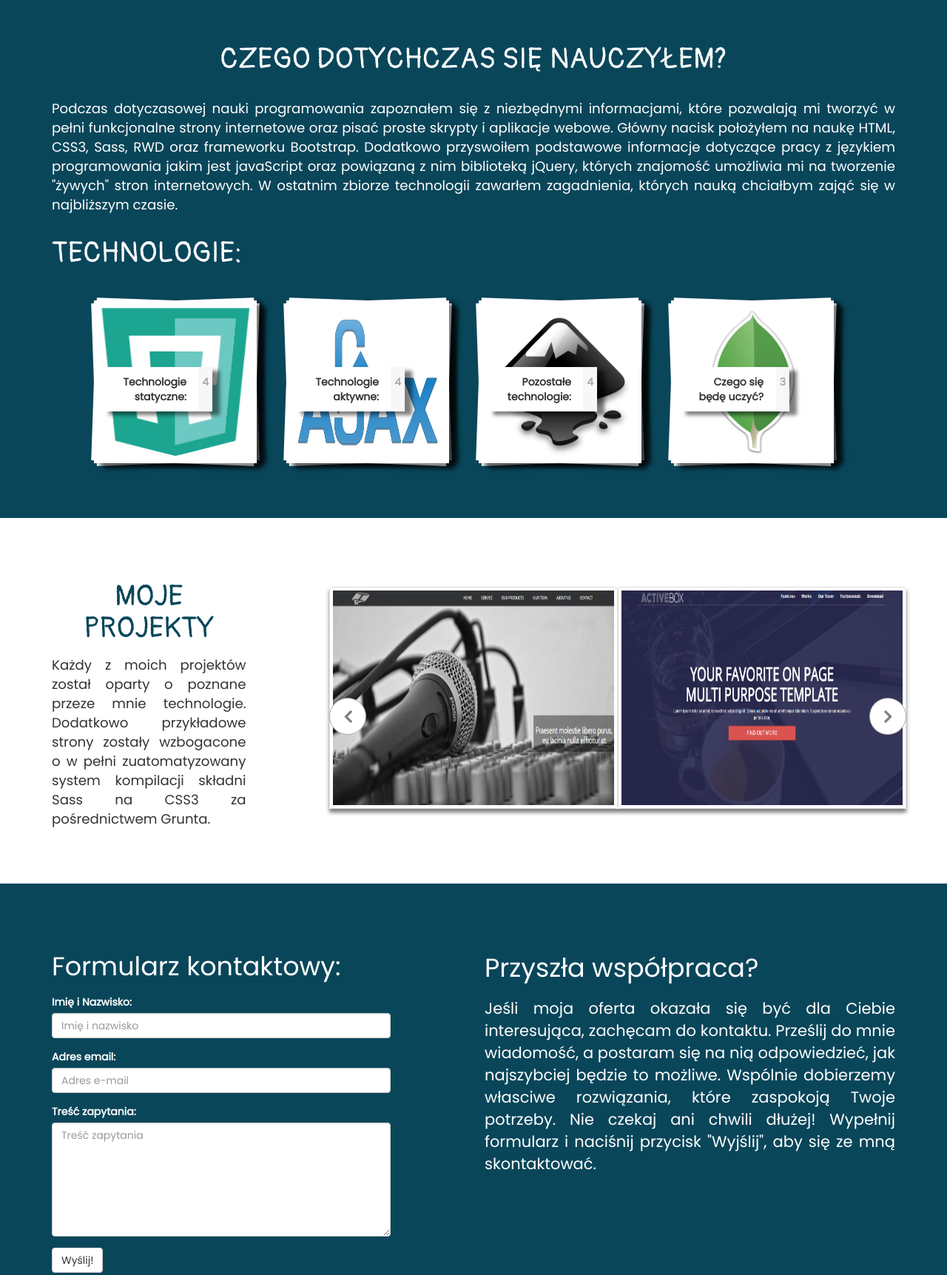
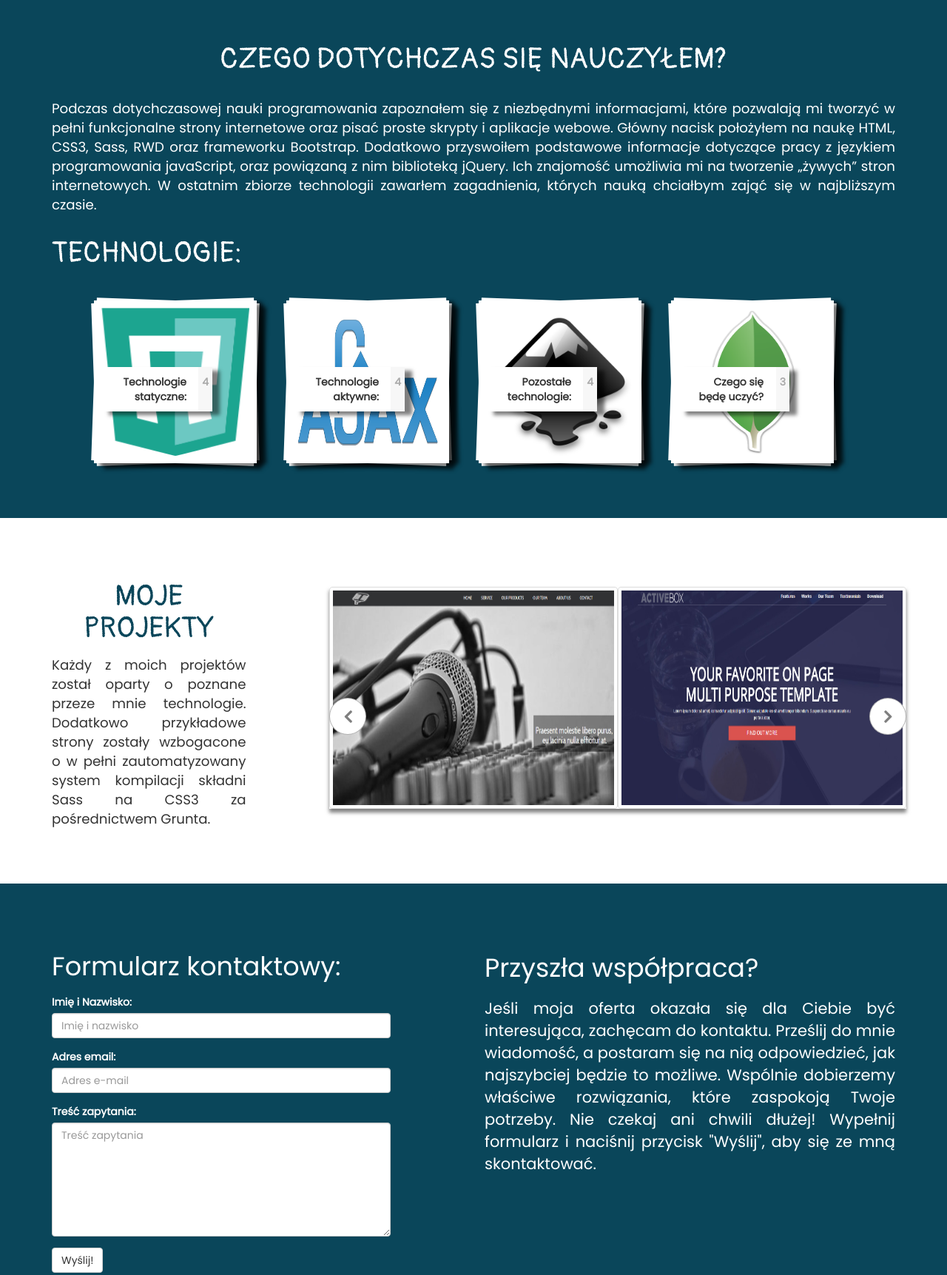
Before and after one commit to grzegorz-swiderski/Portfolio, a website: page index.html in a window 1280 px wide. Shown: the part 1280-3003 px from the top of the page at 74% size. Drawn offline with nearby package versions, Linux system fonts and the light colour scheme.

Commit message:
spelling errors

```diff
--- a/index.html
+++ b/index.html
@@ -77,7 +77,7 @@
         <div class="row">
           <div class="col-xs-12 col-md-12">
             <h2 class="text-center">Czego dotychczas się nauczyłem?</h2>
-            <p class="text-justify">Podczas dotyczasowej nauki programowania zapoznałem się z niezbędnymi informacjami, które pozwalają mi tworzyć w pełni funkcjonalne strony internetowe oraz pisać proste skrypty i aplikacje webowe. Główny nacisk położyłem na naukę HTML, CSS3, Sass, RWD oraz frameworku Bootstrap. Dodatkowo przyswoiłem podstawowe informacje dotyczące pracy z językiem programowania jakim jest javaScript oraz powiązaną z nim biblioteką jQuery, których znajomość umożliwia mi na tworzenie "żywych" stron internetowych. W ostatnim zbiorze technologii zawarłem zagadnienia, których nauką chciałbym zająć się w najbliższym czasie.</p>
+            <p class="text-justify">Podczas dotychczasowej nauki programowania zapoznałem się z niezbędnymi informacjami, które pozwalają mi tworzyć w pełni funkcjonalne strony internetowe oraz pisać proste skrypty i aplikacje webowe. Główny nacisk położyłem na naukę HTML, CSS3, Sass, RWD oraz frameworku Bootstrap. Dodatkowo przyswoiłem podstawowe informacje dotyczące pracy z językiem programowania javaScript, oraz powiązaną z nim biblioteką jQuery. Ich znajomość umożliwia mi na tworzenie &bdquo;żywych&rdquo; stron internetowych. W ostatnim zbiorze technologii zawarłem zagadnienia, których nauką chciałbym zająć się w najbliższym czasie.</p>
           </div>
           <div class="col-xs-12 col-md-12">
             <div class="topbar">
@@ -213,7 +213,7 @@
                 <li data-pile="Czego się będę uczyć?">
                   <span class="tp-info">
                     <span>
-                      mangoDB
+                      mongoDB
                     </span>
                   </span>
                   <img src="icons/whiteBackground/mangoDb.png">
@@ -233,7 +233,7 @@
         <div class="row">
           <div class="col-xs-12 col-sm-12 col-md-12 col-lg-3">
             <h2 class="text-center">Moje projekty</h2>
-            <p class="text-justify">Każdy z moich projektów został oparty o poznane przeze mnie technologie. Dodatkowo przykładowe strony zostały wzbogacone o w pełni zuatomatyzowany system kompilacji składni Sass na CSS3 za pośrednictwem Grunta. </p>
+            <p class="text-justify">Każdy z moich projektów został oparty o poznane przeze mnie technologie. Dodatkowo przykładowe strony zostały wzbogacone o w pełni zautomatyzowany system kompilacji składni Sass na CSS3 za pośrednictwem Grunta. </p>
           </div>
 
           <!--karuzela-->
@@ -372,7 +372,7 @@
           </div>
           <div class="col-xs-12 col-md-6 col-md-offset-1">
             <h2 class="align">Przyszła współpraca?</h2>
-            <p class="text-justify">Jeśli moja oferta okazała się być dla Ciebie interesująca, zachęcam do kontaktu. Prześlij do mnie wiadomość, a postaram się na nią odpowiedzieć, jak najszybciej będzie to możliwe. Wspólnie dobierzemy własciwe rozwiązania, które zaspokoją Twoje potrzeby. Nie czekaj ani chwili dłużej! Wypełnij formularz i naciśnij przycisk "Wyjślij", aby się ze mną skontaktować. </p>
+            <p class="text-justify">Jeśli moja oferta okazała się dla Ciebie być interesująca, zachęcam do kontaktu. Prześlij do mnie wiadomość, a postaram się na nią odpowiedzieć, jak najszybciej będzie to możliwe. Wspólnie dobierzemy właściwe rozwiązania, które zaspokoją Twoje potrzeby. Nie czekaj ani chwili dłużej! Wypełnij formularz i naciśnij przycisk "Wyślij", aby się ze mną skontaktować. </p>
           </div>
         </div>
       </div>
--- a/js/script.js
+++ b/js/script.js
@@ -39,7 +39,7 @@ $(document).ready(function(){
         nextArrow: $('.next-community'),
         responsive: [
             {
-            breakpoint: 767,
+            breakpoint: 640,
             settings: {
                 slidesToShow: 1,
                 slidesToScroll: 1
--- a/sass/style.sass
+++ b/sass/style.sass
@@ -279,7 +279,7 @@ body
         .btn-image
           @include layer-style
           display: flex
-          width: 50%
+          width: 55%
           top: 60%
           left: 50%
           transform: translate(-50%, -60%)
```
Also changed, not shown: css/style.css.
